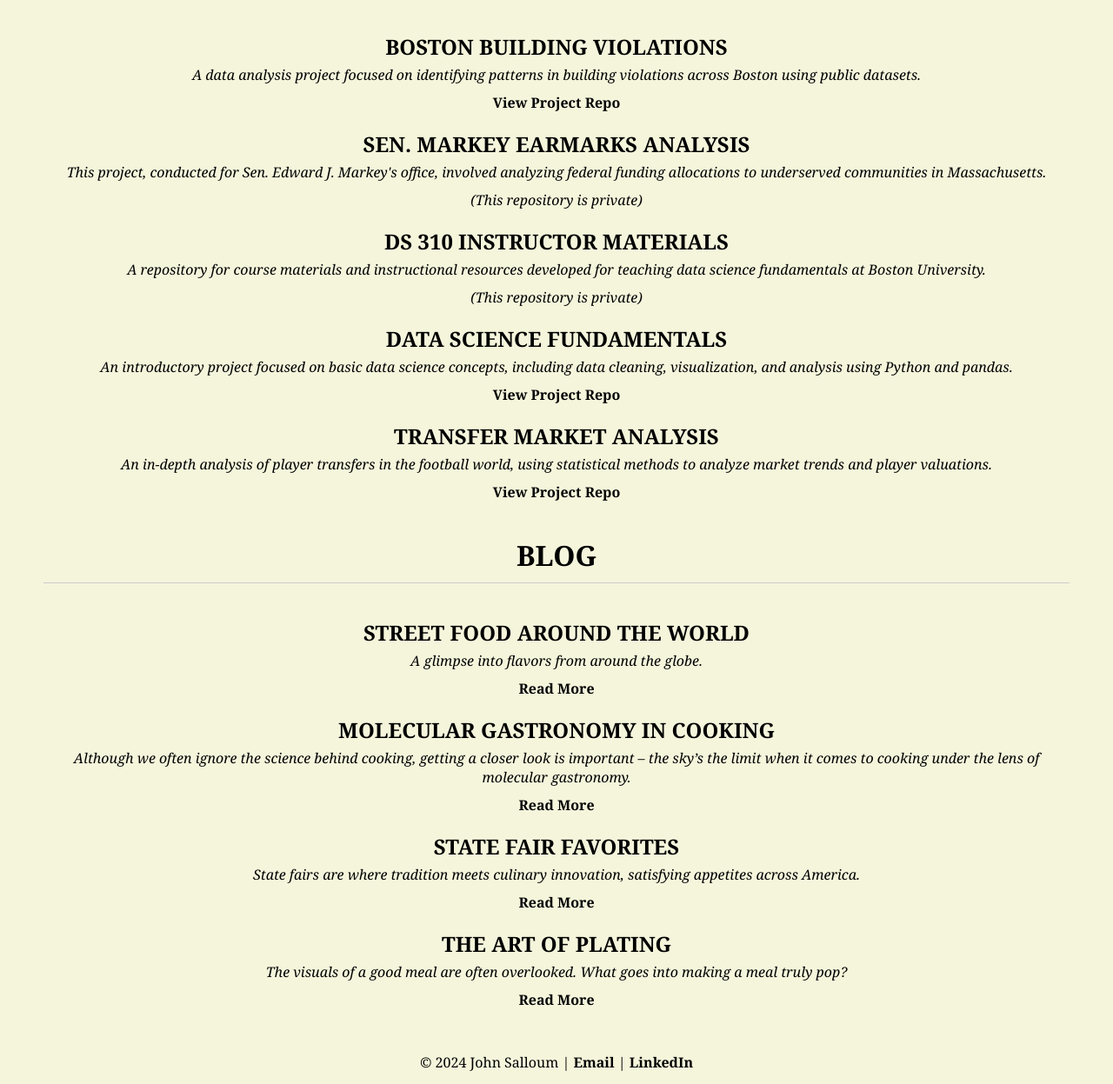
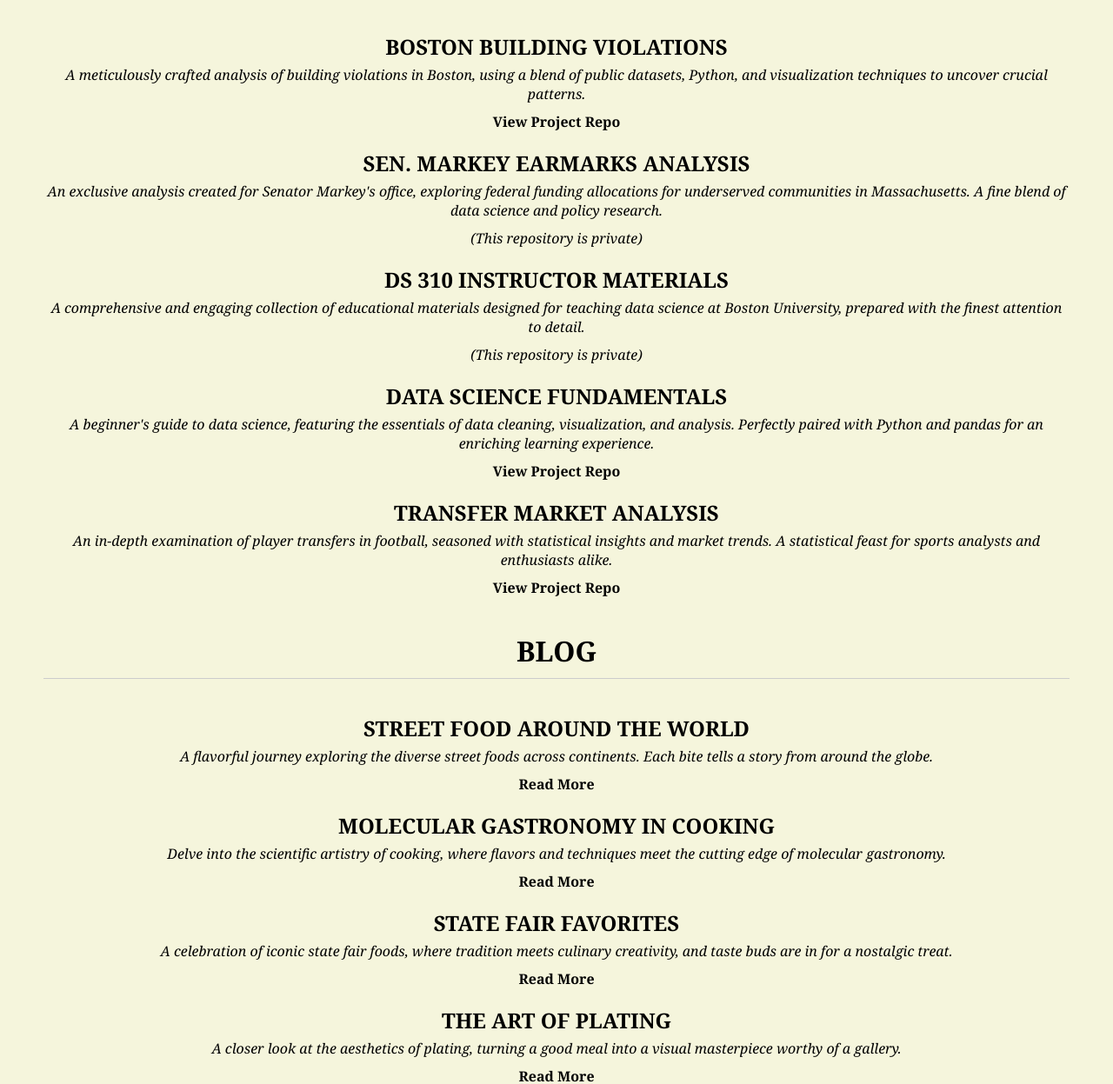
Before and after one commit to John3019/John3019.github.io, a plain HTML site: page index.html in a window 1280 px wide. Shown: the part 717-1964 px from the top of the page at 87% size. Drawn offline with Linux system fonts and the light colour scheme.

Commit message:
Update index.html

```diff
--- a/index.html
+++ b/index.html
@@ -92,31 +92,31 @@
 
         <div class="menu-item">
             <h3>Boston Building Violations</h3>
-            <p>A data analysis project focused on identifying patterns in building violations across Boston using public datasets.</p>
+            <p>A meticulously crafted analysis of building violations in Boston, using a blend of public datasets, Python, and visualization techniques to uncover crucial patterns.</p>
             <a href="https://github.com/BU-Spark/ds-boston-building-violations" target="_blank">View Project Repo</a>
         </div>
 
         <div class="menu-item">
             <h3>Sen. Markey Earmarks Analysis</h3>
-            <p>This project, conducted for Sen. Edward J. Markey's office, involved analyzing federal funding allocations to underserved communities in Massachusetts.</p>
+            <p>An exclusive analysis created for Senator Markey's office, exploring federal funding allocations for underserved communities in Massachusetts. A fine blend of data science and policy research.</p>
             <p><em>(This repository is private)</em></p>
         </div>
 
         <div class="menu-item">
             <h3>DS 310 Instructor Materials</h3>
-            <p>A repository for course materials and instructional resources developed for teaching data science fundamentals at Boston University.</p>
+            <p>A comprehensive and engaging collection of educational materials designed for teaching data science at Boston University, prepared with the finest attention to detail.</p>
             <p><em>(This repository is private)</em></p>
         </div>
 
         <div class="menu-item">
             <h3>Data Science Fundamentals</h3>
-            <p>An introductory project focused on basic data science concepts, including data cleaning, visualization, and analysis using Python and pandas.</p>
+            <p>A beginner's guide to data science, featuring the essentials of data cleaning, visualization, and analysis. Perfectly paired with Python and pandas for an enriching learning experience.</p>
             <a href="https://github.com/John3019/Data-Science-Fundamentals" target="_blank">View Project Repo</a>
         </div>
 
         <div class="menu-item">
             <h3>Transfer Market Analysis</h3>
-            <p>An in-depth analysis of player transfers in the football world, using statistical methods to analyze market trends and player valuations.</p>
+            <p>An in-depth examination of player transfers in football, seasoned with statistical insights and market trends. A statistical feast for sports analysts and enthusiasts alike.</p>
             <a href="https://github.com/John3019/Transfer-Market-Analysis" target="_blank">View Project Repo</a>
         </div>
     </div>
@@ -127,24 +127,25 @@
 
         <div class="menu-item">
             <h3>Street Food Around the World</h3>
-            <p>A glimpse into flavors from around the globe.</p>
+            <p>A flavorful journey exploring the diverse street foods across continents. Each bite tells a story from around the globe.</p>
             <a href="https://www.thebubuzz.com/single-post/street-food-around-the-world" target="_blank">Read More</a>
         </div>
 
         <div class="menu-item">
             <h3>Molecular Gastronomy in Cooking</h3>
-            <p>Although we often ignore the science behind cooking, getting a closer look is important – the sky’s the limit when it comes to cooking under the lens of molecular gastronomy.</p>
+            <p>Delve into the scientific artistry of cooking, where flavors and techniques meet the cutting edge of molecular gastronomy.</p>
             <a href="https://www.thebubuzz.com/single-post/molecular-gastronomy-in-cooking" target="_blank">Read More</a>
         </div>
 
         <div class="menu-item">
             <h3>State Fair Favorites</h3>
-            <p>State fairs are where tradition meets culinary innovation, satisfying appetites across America.</p>
+            <p>A celebration of iconic state fair foods, where tradition meets culinary creativity, and taste buds are in for a nostalgic treat.</p>
             <a href="https://www.thebubuzz.com/single-post/state-fair-favorites" target="_blank">Read More</a>
         </div>
+
         <div class="menu-item">
             <h3>The Art of Plating</h3>
-            <p>The visuals of a good meal are often overlooked. What goes into making a meal truly pop?</p>
+            <p>A closer look at the aesthetics of plating, turning a good meal into a visual masterpiece worthy of a gallery.</p>
             <a href="https://www.thebubuzz.com/single-post/the-art-of-plating" target="_blank">Read More</a>
         </div>
     </div>
```
